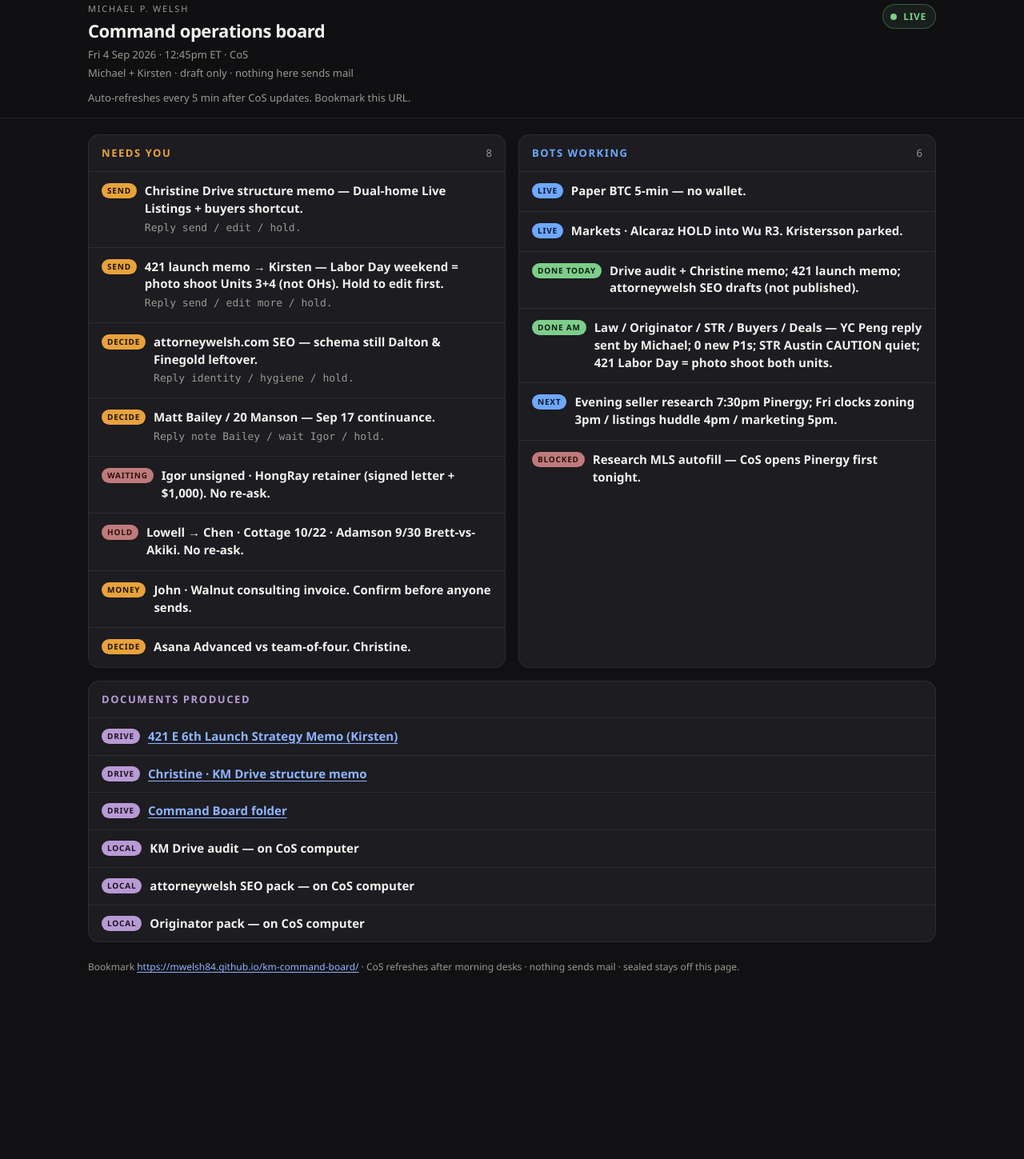
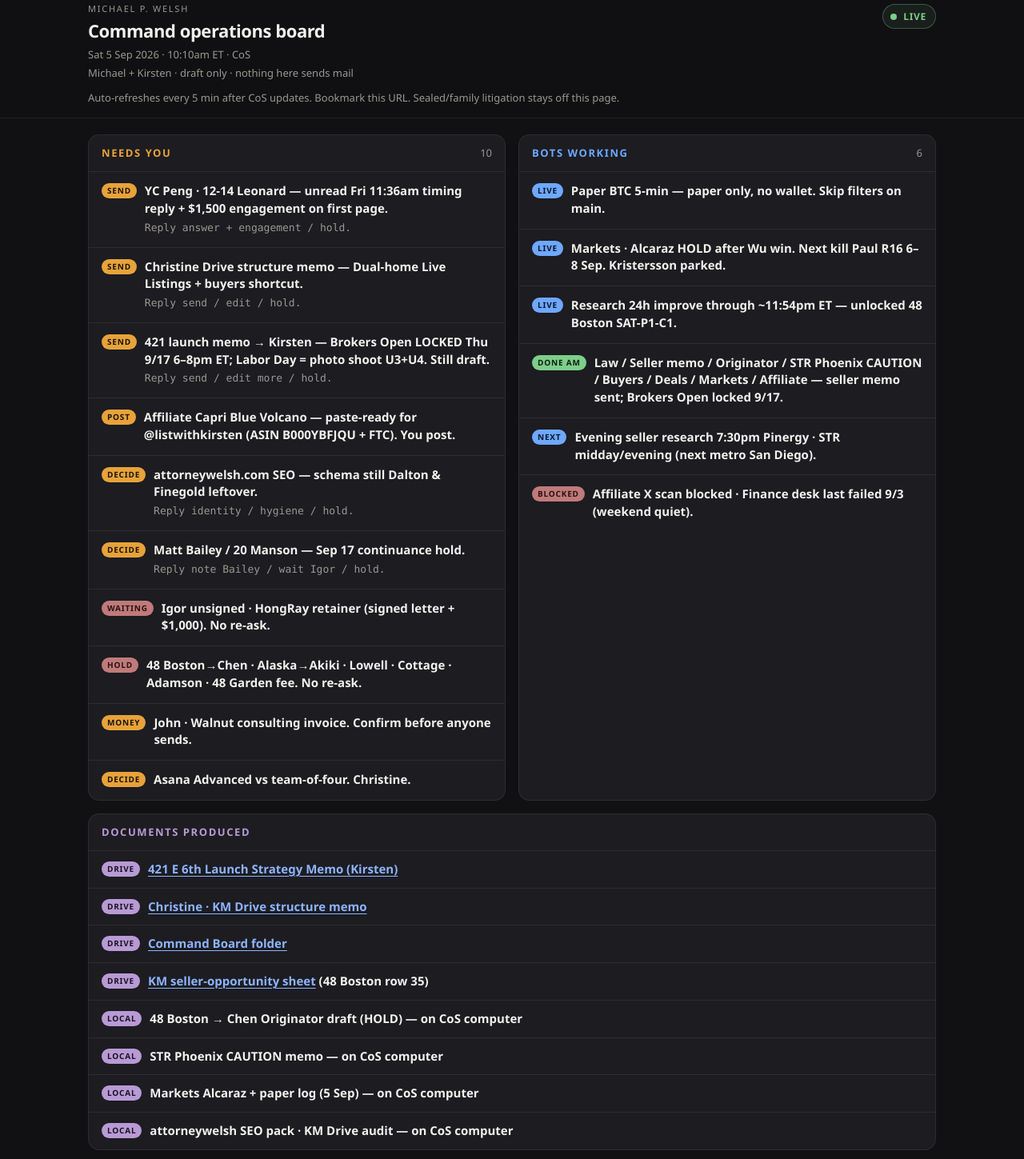
Before and after one commit to mwelsh84/km-command-board, a plain HTML site: page index.html in a window 1280 px wide. Shown: the part 11-1460 px from the top of the page at 80% size. Before the commit the page ends 1278 px from the top, so only its background shows below. Drawn offline with Linux system fonts and the light colour scheme.

Commit message:
Command board refresh Sat 5 Sep 2026 10:10am ET

```diff
--- a/index.html
+++ b/index.html
@@ -237,23 +237,33 @@
   </style>
 </head>
 <body>
-  <header class="top">
+    <header class="top">
     <div class="top-inner">
       <div>
         <p class="kicker">Michael P. Welsh</p>
         <h1>Command operations board</h1>
-        <p class="stamp">Fri 4 Sep 2026 · 12:45pm ET · CoS</p>
+        <p class="stamp">Sat 5 Sep 2026 · 10:10am ET · CoS</p>
         <p class="sub">Michael + Kirsten · draft only · nothing here sends mail</p>
       </div>
       <span class="live" aria-label="Live"><span class="dot" aria-hidden="true"></span> Live</span>
-      <p class="hint">Auto-refreshes every 5 min after CoS updates. Bookmark this URL.</p>
+      <p class="hint">Auto-refreshes every 5 min after CoS updates. Bookmark this URL. Sealed/family litigation stays off this page.</p>
     </div>
   </header>
 
   <main class="wrap">
     <div class="grid">
       <section class="panel need" aria-labelledby="needs-you">
-        <h2 id="needs-you">Needs you <span class="count">8</span></h2>
+        <h2 id="needs-you">Needs you <span class="count">10</span></h2>
+
+        <article class="item">
+          <div class="row">
+            <span class="chip chip-need">Send</span>
+            <div class="body">
+              <p class="title">YC Peng · 12-14 Leonard — unread Fri 11:36am timing reply + $1,500 engagement on first page.</p>
+              <p class="reply">Reply answer + engagement / hold.</p>
+            </div>
+          </div>
+        </article>
 
         <article class="item">
           <div class="row">
@@ -269,8 +279,17 @@
           <div class="row">
             <span class="chip chip-need">Send</span>
             <div class="body">
-              <p class="title">421 launch memo → Kirsten — Labor Day weekend = photo shoot Units 3+4 (not OHs). Hold to edit first.</p>
+              <p class="title">421 launch memo → Kirsten — Brokers Open LOCKED Thu 9/17 6–8pm ET; Labor Day = photo shoot U3+U4. Still draft.</p>
               <p class="reply">Reply send / edit more / hold.</p>
+            </div>
+          </div>
+        </article>
+
+        <article class="item">
+          <div class="row">
+            <span class="chip chip-need">Post</span>
+            <div class="body">
+              <p class="title">Affiliate Capri Blue Volcano — paste-ready for @listwithkirsten (ASIN B000YBFJQU + FTC). You post.</p>
             </div>
           </div>
         </article>
@@ -289,7 +308,7 @@
           <div class="row">
             <span class="chip chip-need">Decide</span>
             <div class="body">
-              <p class="title">Matt Bailey / 20 Manson — Sep 17 continuance.</p>
+              <p class="title">Matt Bailey / 20 Manson — Sep 17 continuance hold.</p>
               <p class="reply">Reply note Bailey / wait Igor / hold.</p>
             </div>
           </div>
@@ -308,7 +327,7 @@
           <div class="row">
             <span class="chip chip-hold">Hold</span>
             <div class="body">
-              <p class="title">Lowell → Chen · Cottage 10/22 · Adamson 9/30 Brett-vs-Akiki. No re-ask.</p>
+              <p class="title">48 Boston→Chen · Alaska→Akiki · Lowell · Cottage · Adamson · 48 Garden fee. No re-ask.</p>
             </div>
           </div>
         </article>
@@ -339,7 +358,7 @@
           <div class="row">
             <span class="chip chip-run">Live</span>
             <div class="body">
-              <p class="title">Paper BTC 5-min — no wallet.</p>
+              <p class="title">Paper BTC 5-min — paper only, no wallet. Skip filters on main.</p>
             </div>
           </div>
         </article>
@@ -348,16 +367,16 @@
           <div class="row">
             <span class="chip chip-run">Live</span>
             <div class="body">
-              <p class="title">Markets · Alcaraz HOLD into Wu R3. Kristersson parked.</p>
+              <p class="title">Markets · Alcaraz HOLD after Wu win. Next kill Paul R16 6–8 Sep. Kristersson parked.</p>
             </div>
           </div>
         </article>
 
         <article class="item">
           <div class="row">
-            <span class="chip chip-ok">Done today</span>
+            <span class="chip chip-run">Live</span>
             <div class="body">
-              <p class="title">Drive audit + Christine memo; 421 launch memo; attorneywelsh SEO drafts (not published).</p>
+              <p class="title">Research 24h improve through ~11:54pm ET — unlocked 48 Boston SAT-P1-C1.</p>
             </div>
           </div>
         </article>
@@ -366,7 +385,7 @@
           <div class="row">
             <span class="chip chip-ok">Done AM</span>
             <div class="body">
-              <p class="title">Law / Originator / STR / Buyers / Deals — YC Peng reply sent by Michael; 0 new P1s; STR Austin CAUTION quiet; 421 Labor Day = photo shoot both units.</p>
+              <p class="title">Law / Seller memo / Originator / STR Phoenix CAUTION / Buyers / Deals / Markets / Affiliate — seller memo sent; Brokers Open locked 9/17.</p>
             </div>
           </div>
         </article>
@@ -375,7 +394,7 @@
           <div class="row">
             <span class="chip chip-run">Next</span>
             <div class="body">
-              <p class="title">Evening seller research 7:30pm Pinergy; Fri clocks zoning 3pm / listings huddle 4pm / marketing 5pm.</p>
+              <p class="title">Evening seller research 7:30pm Pinergy · STR midday/evening (next metro San Diego).</p>
             </div>
           </div>
         </article>
@@ -384,7 +403,7 @@
           <div class="row">
             <span class="chip chip-hold">Blocked</span>
             <div class="body">
-              <p class="title">Research MLS autofill — CoS opens Pinergy first tonight.</p>
+              <p class="title">Affiliate X scan blocked · Finance desk last failed 9/3 (weekend quiet).</p>
             </div>
           </div>
         </article>
@@ -413,21 +432,33 @@
           </div>
         </li>
         <li>
-          <span class="chip chip-doc">Local</span>
+          <span class="chip chip-doc">Drive</span>
           <div class="body">
-            <p class="title">KM Drive audit — on CoS computer</p>
+            <p class="title"><a href="https://docs.google.com/spreadsheets/d/1rtIpEjkdJYAPdHuy6nfNwhZVoLVSHBfmayLwAWDl1ZM/edit" rel="noopener noreferrer" target="_blank">KM seller-opportunity sheet</a> (48 Boston row 35)</p>
           </div>
         </li>
         <li>
           <span class="chip chip-doc">Local</span>
           <div class="body">
-            <p class="title">attorneywelsh SEO pack — on CoS computer</p>
+            <p class="title">48 Boston → Chen Originator draft (HOLD) — on CoS computer</p>
           </div>
         </li>
         <li>
           <span class="chip chip-doc">Local</span>
           <div class="body">
-            <p class="title">Originator pack — on CoS computer</p>
+            <p class="title">STR Phoenix CAUTION memo — on CoS computer</p>
+          </div>
+        </li>
+        <li>
+          <span class="chip chip-doc">Local</span>
+          <div class="body">
+            <p class="title">Markets Alcaraz + paper log (5 Sep) — on CoS computer</p>
+          </div>
+        </li>
+        <li>
+          <span class="chip chip-doc">Local</span>
+          <div class="body">
+            <p class="title">attorneywelsh SEO pack · KM Drive audit — on CoS computer</p>
           </div>
         </li>
       </ul>
```
